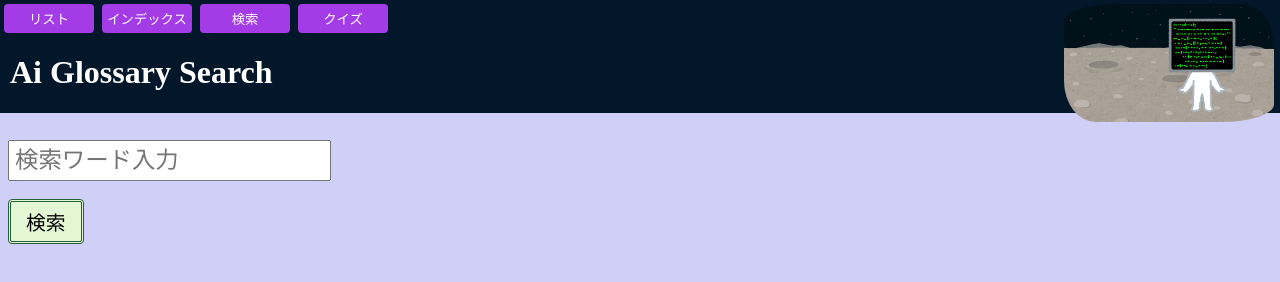
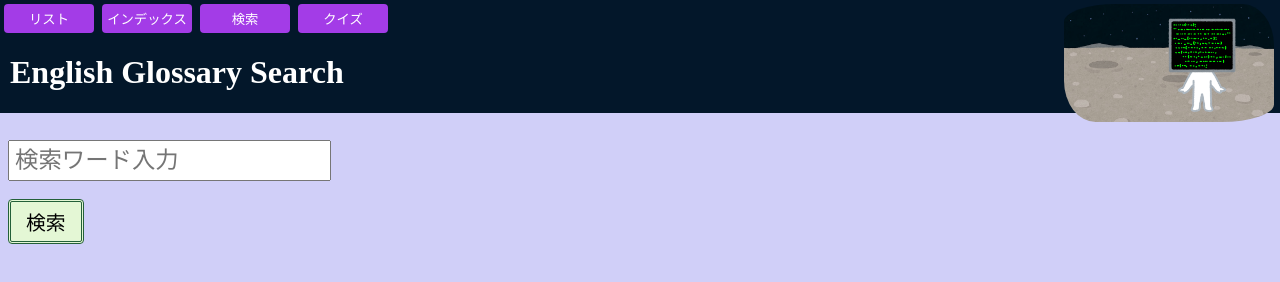
Before and after one commit to humuhue/english_glossary, a plain HTML site: page search.html in a window 1280 px wide. Drawn offline with Linux system fonts and the light colour scheme.

Commit message:
Update search.html

```diff
--- a/search.html
+++ b/search.html
@@ -16,7 +16,7 @@
             <button class= "buttonURL" onclick="window.location.href='search.html'">検索</button>
             <button class= "buttonURL" onclick="window.location.href='quiz.html'">クイズ</button>
         </nav>
-        <h1>Ai Glossary Search</h1>
+        <h1>English Glossary Search</h1>
         <img id="imgOmikuji" src="omikuji_daikichi.png">
         <img id="imgPC" src="character_program.png">
         <img id="imgBackground" src="bg_moon_getsumen_earth.jpg">
```
